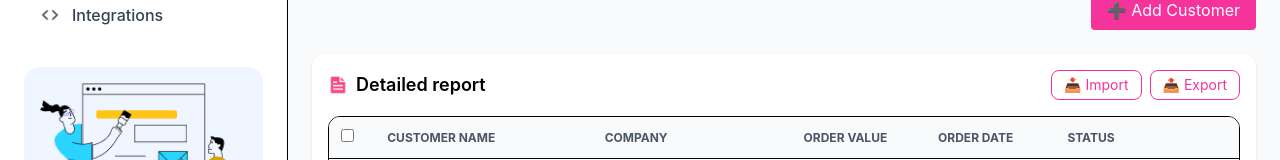
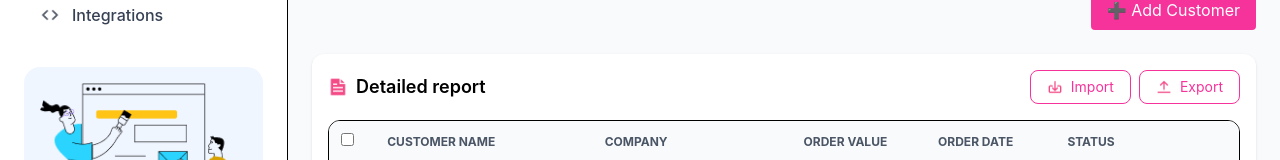
Before and after one commit to kieutrang47/TH_REACTJS, a React (Vite) app in the folder week-7/: page / in a window 1280 px wide. Shown: the part 365-525 px from the top of the page. Built offline with nearby package versions, Linux system fonts and the light colour scheme; data requests are answered from the project's data file.

Commit message:
Update_giao_diện

```diff
--- a/week-7/db.json
+++ b/week-7/db.json
@@ -19,7 +19,7 @@
       "id": "1",
       "name": "William Johnson",
       "company": "FlowRush",
-      "orderValue": 574,
+      "orderValue": 579,
       "orderDate": "2023-04-11",
       "status": "Completed",
       "avatar": "/img/Avatar (2).png"
@@ -28,7 +28,7 @@
       "id": "2",
       "name": "Mason Smith",
       "company": "AvatarSystems",
-      "orderValue": 939,
+      "orderValue": 100,
       "orderDate": "2023-08-20",
       "status": "In-progress",
       "avatar": "/img/Avatar (3).png"
--- a/week-7/src/App.jsx
+++ b/week-7/src/App.jsx
@@ -46,8 +46,6 @@ export default function App() {
 // }
 
 // export default App;
-
-
 
 //step1_cau1
 // import { useState } from "react";
@@ -326,7 +324,6 @@ export default function App() {
 
 // export default App;
 
-
 // test
 // import { useState } from "react";
 // import reactLogo from "./assets/react.svg";
--- a/week-7/src/components/DataTable.jsx
+++ b/week-7/src/components/DataTable.jsx
@@ -76,11 +76,21 @@ const DataTable = () => {
           Detailed report
         </h2>
         <div className="flex gap-2">
-          <button className="border border-pink-500 text-pink-500 px-3 py-1 rounded-lg text-sm hover:bg-pink-50">
-            📥 Import
+          <button className="flex items-center gap-2 border border-pink-500 text-pink-500 px-4 py-1.5 rounded-lg text-sm hover:bg-pink-50">
+            <img
+              src="src/assets/Lab_05/Download.png"
+              alt="icon"
+              className="w-4 h-4"
+            />
+            Import
           </button>
-          <button className="border border-pink-500 text-pink-500 px-3 py-1 rounded-lg text-sm hover:bg-pink-50">
-            📤 Export
+          <button className="flex items-center gap-2 border border-pink-500 text-pink-500 px-4 py-1.5 rounded-lg text-sm hover:bg-pink-50">
+            <img
+              src="src/assets/Lab_05/Move up.png"
+              alt="icon"
+              className="w-4 h-4"
+            />
+            Export
           </button>
         </div>
       </div>
```
Also changed, not shown: week-7/src/index.css (line endings or trailing spaces).
